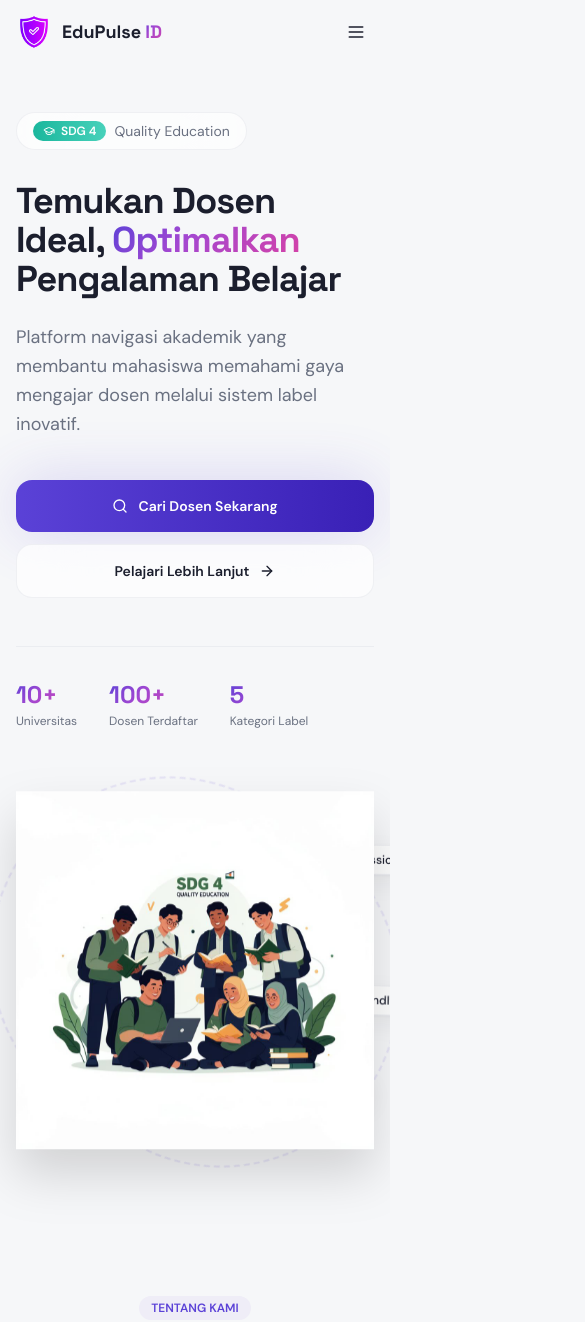
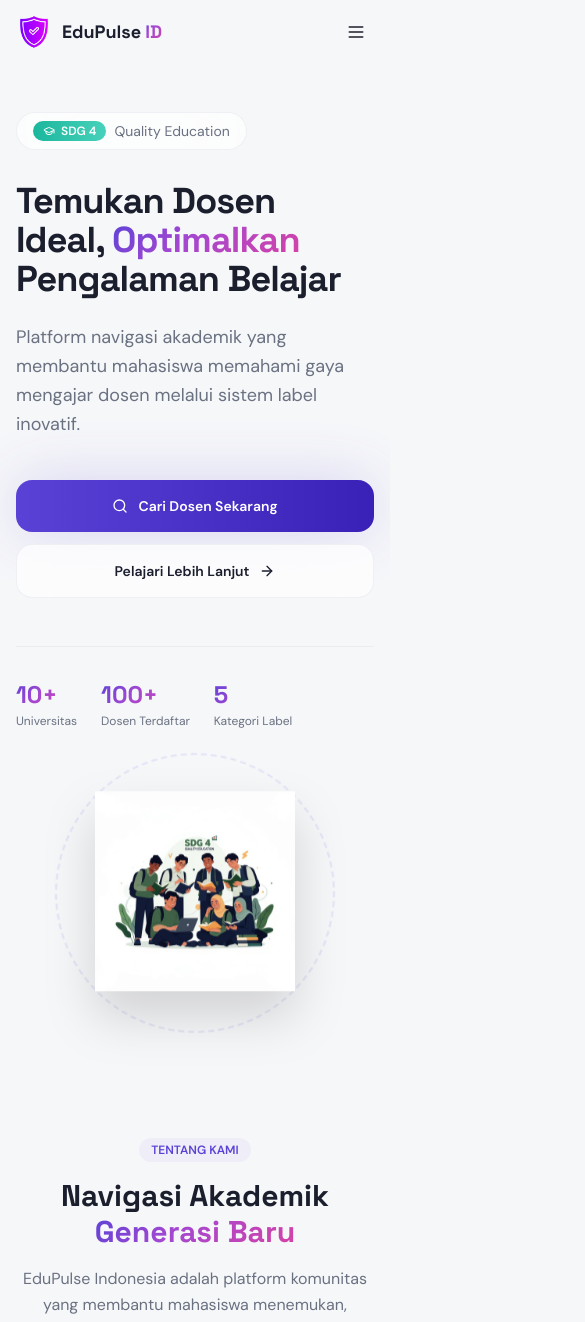
Before and after one commit to RizkyPutraIchfiandra/EduPulse-Indonesia, a React (Vite) app: page / in a window 390 px wide. Shown: the top 1322 px of the page, 585 px wide, since content can reach past the window. Built offline with nearby package versions, Linux system fonts and the light colour scheme; the HTML template or start-up script is replaced by a standard one.

Commit message:
Fix mobile responsiveness and horizontal scrolling issues

```diff
--- a/src/components/HeroSection.tsx
+++ b/src/components/HeroSection.tsx
@@ -10,12 +10,12 @@
 
 const HeroSection = () => {
   return (
-    <section id="beranda" className="relative pt-28 pb-20 md:pt-40 md:pb-32 overflow-hidden">
+    <section id="beranda" className="relative pt-28 pb-20 md:pt-40 md:pb-32 overflow-x-hidden overflow-hidden">
       {/* Animated background orbs */}
       <div className="absolute inset-0 -z-10 overflow-hidden">
-        <div className="absolute -top-40 -right-40 w-[700px] h-[700px] rounded-full bg-indigo/8 blur-3xl animate-pulse-soft" />
-        <div className="absolute -bottom-40 -left-40 w-[600px] h-[600px] rounded-full bg-teal/8 blur-3xl animate-pulse-soft" style={{ animationDelay: "2s" }} />
-        <div className="absolute top-1/2 left-1/2 -translate-x-1/2 -translate-y-1/2 w-[500px] h-[500px] rounded-full bg-coral/5 blur-3xl animate-pulse-soft" style={{ animationDelay: "4s" }} />
+        <div className="absolute -top-40 -right-40 w-[300px] h-[300px] md:w-[700px] md:h-[700px] rounded-full bg-indigo/8 blur-3xl animate-pulse-soft" />
+        <div className="absolute -bottom-40 -left-40 w-[250px] h-[250px] md:w-[600px] md:h-[600px] rounded-full bg-teal/8 blur-3xl animate-pulse-soft" style={{ animationDelay: "2s" }} />
+        <div className="absolute top-1/2 left-1/2 -translate-x-1/2 -translate-y-1/2 w-[200px] h-[200px] md:w-[500px] md:h-[500px] rounded-full bg-coral/5 blur-3xl animate-pulse-soft" style={{ animationDelay: "4s" }} />
         {/* Grid pattern overlay */}
         <div className="absolute inset-0 opacity-[0.03]" style={{
           backgroundImage: "linear-gradient(hsl(var(--foreground)) 1px, transparent 1px), linear-gradient(90deg, hsl(var(--foreground)) 1px, transparent 1px)",
@@ -75,7 +75,7 @@
             </div>
 
             {/* Stats row */}
-            <div className="flex gap-8 mt-12 pt-8 border-t border-border/50">
+            <div className="flex gap-6 md:gap-8 mt-12 pt-8 border-t border-border/50 flex-wrap">
               {[
                 { value: "10+", label: "Universitas" },
                 { value: "100+", label: "Dosen Terdaftar" },
@@ -86,6 +86,7 @@
                   initial={{ opacity: 0, y: 10 }}
                   animate={{ opacity: 1, y: 0 }}
                   transition={{ delay: 0.5 + i * 0.1 }}
+                  className="flex-shrink-0"
                 >
                   <p className="font-display text-2xl font-bold text-gradient">{s.value}</p>
                   <p className="text-xs text-muted-foreground mt-0.5">{s.label}</p>
@@ -102,14 +103,14 @@
           >
             {/* Decorative ring */}
             <div className="absolute inset-0 flex items-center justify-center">
-              <div className="w-[420px] h-[420px] rounded-full border-2 border-dashed border-indigo/10 animate-spin-slow" />
+              <div className="w-[280px] h-[280px] md:w-[420px] md:h-[420px] rounded-full border-2 border-dashed border-indigo/10 animate-spin-slow" />
             </div>
 
             <div className="relative z-10 animate-float">
               <img
                 src={heroIllustration}
                 alt="Mahasiswa Indonesia berkolaborasi untuk pendidikan berkualitas"
-                className="w-full max-w-sm lg:max-w-md drop-shadow-2xl"
+                className="w-full max-w-[200px] sm:max-w-sm lg:max-w-md drop-shadow-2xl"
               />
             </div>
 
@@ -120,7 +121,7 @@
                 initial={{ opacity: 0, scale: 0.8 }}
                 animate={{ opacity: 1, scale: 1 }}
                 transition={{ delay: 0.8 + fl.delay }}
-                className="absolute animate-float-slow glass px-3 py-1.5 rounded-xl shadow-card"
+                className="absolute hidden md:block animate-float-slow glass px-3 py-1.5 rounded-xl shadow-card"
                 style={{ left: fl.x, top: fl.y, animationDelay: `${fl.delay * 2}s` }}
               >
                 <div className="flex items-center gap-1.5">
--- a/src/components/SearchSection.tsx
+++ b/src/components/SearchSection.tsx
@@ -51,7 +51,7 @@
                 placeholder="Cari berdasarkan nama, universitas, atau jurusan..."
                 value={query}
                 onChange={(e) => setQuery(e.target.value)}
-                className="w-full pl-13 pr-14 py-4 pl-14 rounded-2xl glass-strong text-foreground placeholder:text-muted-foreground focus:outline-none focus:ring-2 focus:ring-indigo/30 transition-all text-sm shadow-card"
+                className="w-full px-14 py-4 rounded-2xl glass-strong text-foreground placeholder:text-muted-foreground focus:outline-none focus:ring-2 focus:ring-indigo/30 transition-all text-sm shadow-card"
               />
               <button className="absolute right-3 p-2.5 rounded-xl bg-gradient-to-r from-indigo to-indigo-dark text-primary-foreground hover:shadow-glow-indigo/50 transition-all">
                 <SlidersHorizontal className="w-4 h-4" />
--- a/src/index.css
+++ b/src/index.css
@@ -141,6 +141,12 @@
   scroll-behavior: smooth;
 }
 
+/* Prevent horizontal scrolling on mobile */
+html, body {
+  overflow-x: hidden;
+  max-width: 100%;
+}
+
 /* Custom scrollbar */
 ::-webkit-scrollbar {
   width: 6px;
```
